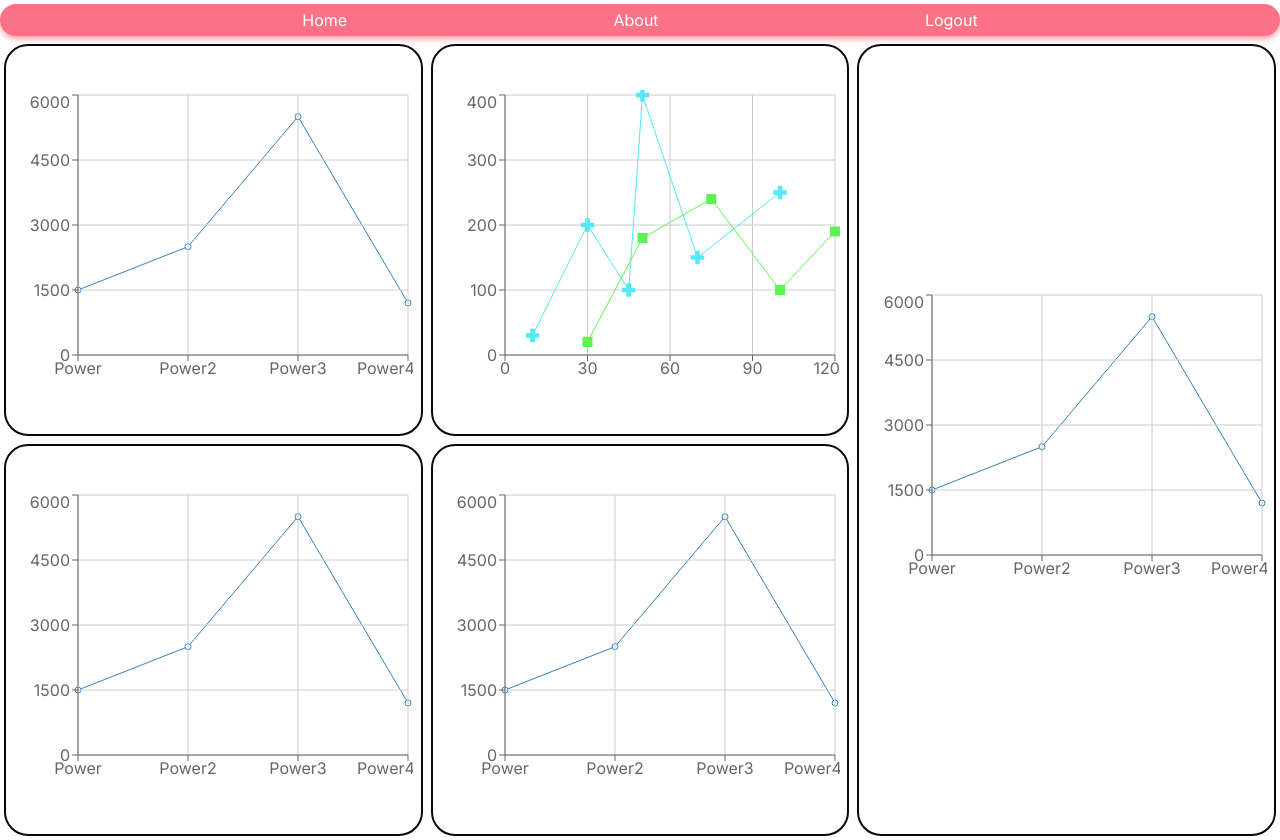
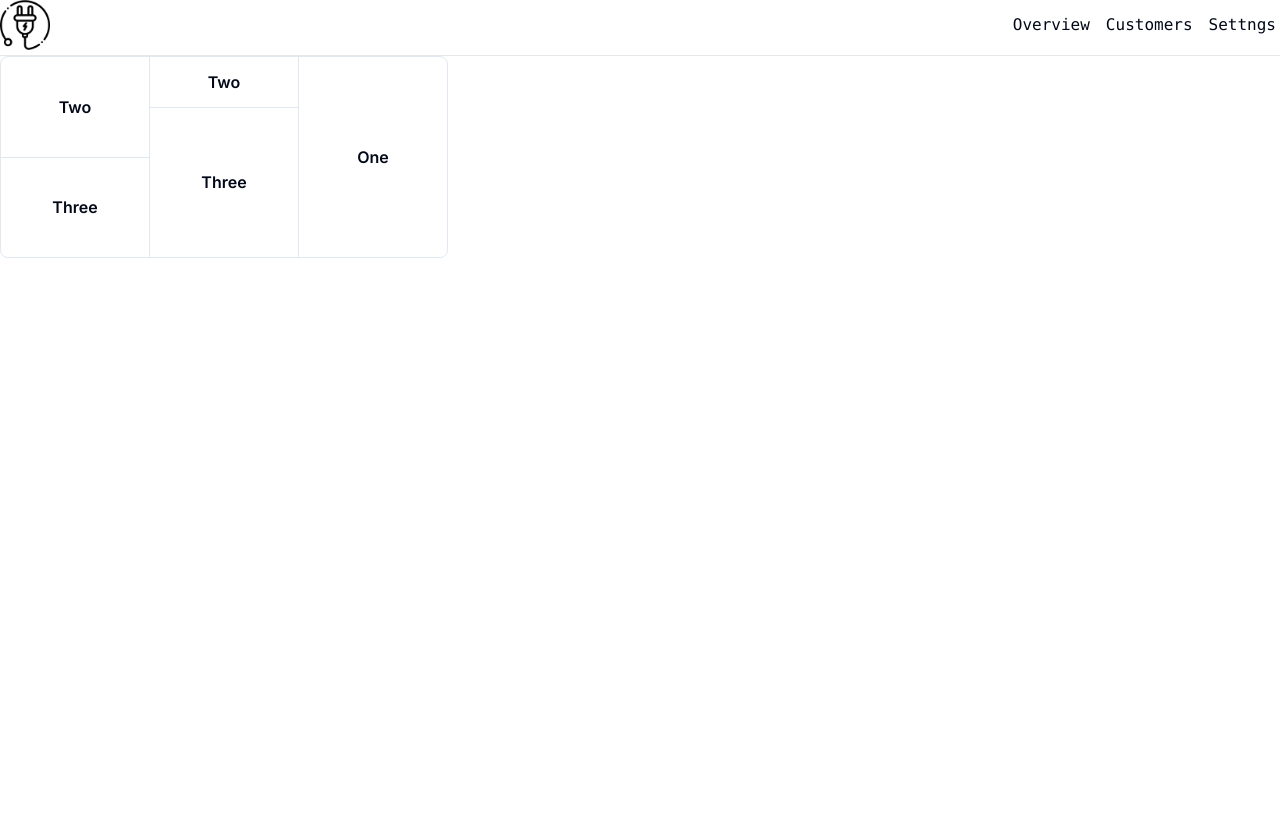
Before and after one commit to Aryan570/soup, a Next.js app: page / in a window 1280 px wide. After the commit the page ends 800 px from the top, so only its background shows below. Built offline with nearby package versions, Linux system fonts and the light colour scheme.

Commit message:
ShadCn_Resizable_test

```diff
--- a/package.json
+++ b/package.json
@@ -15,6 +15,7 @@
     "next": "14.1.0",
     "react": "^18",
     "react-dom": "^18",
+    "react-resizable-panels": "^2.0.9",
     "recharts": "^2.12.0",
     "tailwind-merge": "^2.2.1",
     "tailwindcss-animate": "^1.0.7"
--- a/src/components/Grid_check.tsx
+++ b/src/components/Grid_check.tsx
@@ -1,28 +1,76 @@
 import React from 'react'
 // Without two lines below , the whole thing will break, DO NOT TOUCH THIS CODE. IF YOU TOUCHED THE CODE, I'LL HAUNT YOU. : )
 import dynamic from 'next/dynamic'
-const Graph_test = dynamic(()=> import('./Graph_test'),{ssr:false})
-const Scatter_type = dynamic(()=> import('./Scatter_type'),{ssr:false})
+const Graph_test = dynamic(() => import('./Graph_test'), { ssr: false })
+const Scatter_type = dynamic(() => import('./Scatter_type'), { ssr: false })
+import {
+  ResizableHandle,
+  ResizablePanel,
+  ResizablePanelGroup,
+} from "@/components/ui/resizable"
 // import Graph_test from './Graph_test'
 const Grid_check = () => {
   return (
-    <div className='grid grid-rows-2 grid-cols-3 min-h-screen max-h-screen'>
-        <div className='col-start-1 flex justify-center items-center row-start-1 row-span-1 col-span-1 border-2 border-zinc-950 overflow-scroll scrollbar-hide rounded-3xl m-1'>
-          <Graph_test/>
+    <ResizablePanelGroup
+      direction="horizontal"
+      className="max-w-md rounded-lg border"
+    >
+      <ResizablePanel defaultSize={33}>
+        <ResizablePanelGroup direction="vertical">
+          <ResizablePanel defaultSize={50}>
+            <div className="flex h-full items-center justify-center p-6">
+              <span className="font-semibold">Two</span>
+            </div>
+          </ResizablePanel>
+          <ResizableHandle />
+          <ResizablePanel defaultSize={50}>
+            <div className="flex h-full items-center justify-center p-6">
+              <span className="font-semibold">Three</span>
+            </div>
+          </ResizablePanel>
+        </ResizablePanelGroup>
+      </ResizablePanel>
+      <ResizableHandle />
+      <ResizablePanel defaultSize={33}>
+        <ResizablePanelGroup direction="vertical">
+          <ResizablePanel defaultSize={25}>
+            <div className="flex h-full items-center justify-center p-6">
+              <span className="font-semibold">Two</span>
+            </div>
+          </ResizablePanel>
+          <ResizableHandle />
+          <ResizablePanel defaultSize={75}>
+            <div className="flex h-full items-center justify-center p-6">
+              <span className="font-semibold">Three</span>
+            </div>
+          </ResizablePanel>
+        </ResizablePanelGroup>
+      </ResizablePanel>
+      <ResizableHandle />
+      <ResizablePanel defaultSize={33}>
+        <div className="flex h-[200px] items-center justify-center p-6">
+          <span className="font-semibold">One</span>
         </div>
-        <div className='col-start-2 flex justify-center items-center row-start-1 row-span-1 col-span-1 border-2 border-zinc-950 overflow-scroll scrollbar-hide rounded-3xl m-1'>
-          <Scatter_type/>
-        </div>
-        <div className='col-start-1 flex justify-center items-center row-start-2 row-span-1 col-span-1 border-2 border-zinc-950 overflow-scroll scrollbar-hide rounded-3xl m-1'>
-          <Graph_test/>
-        </div>
-        <div className='col-start-2 flex justify-center items-center row-start-2 row-span-1 col-span-1 border-2 border-zinc-950 overflow-scroll scrollbar-hide rounded-3xl m-1'>
-          <Graph_test/>
-        </div>
-        <div className='col-start-3 flex justify-center items-center row-start-1 row-span-2 col-span-1 border-2 border-zinc-950 overflow-scroll scrollbar-hide rounded-3xl m-1'>
-          <Graph_test/>
-        </div>
-    </div>
+      </ResizablePanel>
+    </ResizablePanelGroup>
+    //ResizableHandle goes where you want to control
+    // <div className='grid grid-rows-2 grid-cols-3 min-h-screen max-h-screen'>
+    //     <div className='col-start-1 flex justify-center items-center row-start-1 row-span-1 col-span-1 border-2 border-zinc-950 overflow-scroll scrollbar-hide rounded-3xl m-1'>
+    //       <Graph_test/>
+    //     </div>
+    //     <div className='col-start-2 flex justify-center items-center row-start-1 row-span-1 col-span-1 border-2 border-zinc-950 overflow-scroll scrollbar-hide rounded-3xl m-1'>
+    //       <Scatter_type/>
+    //     </div>
+    //     <div className='col-start-1 flex justify-center items-center row-start-2 row-span-1 col-span-1 border-2 border-zinc-950 overflow-scroll scrollbar-hide rounded-3xl m-1'>
+    //       <Graph_test/>
+    //     </div>
+    //     <div className='col-start-2 flex justify-center items-center row-start-2 row-span-1 col-span-1 border-2 border-zinc-950 overflow-scroll scrollbar-hide rounded-3xl m-1'>
+    //       <Graph_test/>
+    //     </div>
+    //     <div className='col-start-3 flex justify-center items-center row-start-1 row-span-2 col-span-1 border-2 border-zinc-950 overflow-scroll scrollbar-hide rounded-3xl m-1'>
+    //       <Graph_test/>
+    //     </div>
+    // </div>
   )
 }
 
--- a/src/components/Navbar.tsx
+++ b/src/components/Navbar.tsx
@@ -1,14 +1,18 @@
 import React from 'react'
-
+import Image from 'next/image'
+import Link from 'next/link'
 const Navbar = () => {
   return (
-    <div className='container shadow-md shadow-rose-300 rounded-full bg-rose-400 my-1'>
-      <div className='flex flex-row p-1 justify-evenly text-white'>
-        <div>Home</div>
-        <div>About</div>
-        <div>Logout</div>
-      </div>
-    </div>
+    <nav className='sticky h-14 inset-x-0 top-0 z-30 w-full border-b border-gray-200 bg-white/75 backdrop-blur-sm transition-all'>
+     <div className='flex justify-between'>
+        <Image src="/plug.png" width={50} height={50} alt='Soup.' />
+        <div className='flex items-center space-x-2 font-mono font-extralight'>
+          <Link className='hover:bg-gray-200 rounded-lg p-1'  href={'/'}>Overview</Link>
+          <Link className='hover:bg-gray-200 rounded-lg p-1' href={'/'}>Customers</Link>
+          <Link className='hover:bg-gray-200 rounded-lg p-1' href={'/'}>Settngs</Link>
+        </div>
+     </div>
+    </nav>
   )
 }
 
--- /dev/null
+++ b/src/components/ui/resizable.tsx
@@ -0,0 +1,45 @@
+"use client"
+
+import { DragHandleDots2Icon } from "@radix-ui/react-icons"
+import * as ResizablePrimitive from "react-resizable-panels"
+
+import { cn } from "@/lib/utils"
+
+const ResizablePanelGroup = ({
+  className,
+  ...props
+}: React.ComponentProps<typeof ResizablePrimitive.PanelGroup>) => (
+  <ResizablePrimitive.PanelGroup
+    className={cn(
+      "flex h-full w-full data-[panel-group-direction=vertical]:flex-col",
+      className
+    )}
+    {...props}
+  />
+)
+
+const ResizablePanel = ResizablePrimitive.Panel
+
+const ResizableHandle = ({
+  withHandle,
+  className,
+  ...props
+}: React.ComponentProps<typeof ResizablePrimitive.PanelResizeHandle> & {
+  withHandle?: boolean
+}) => (
+  <ResizablePrimitive.PanelResizeHandle
+    className={cn(
+      "relative flex w-px items-center justify-center bg-border after:absolute after:inset-y-0 after:left-1/2 after:w-1 after:-translate-x-1/2 focus-visible:outline-none focus-visible:ring-1 focus-visible:ring-ring focus-visible:ring-offset-1 data-[panel-group-direction=vertical]:h-px data-[panel-group-direction=vertical]:w-full data-[panel-group-direction=vertical]:after:left-0 data-[panel-group-direction=vertical]:after:h-1 data-[panel-group-direction=vertical]:after:w-full data-[panel-group-direction=vertical]:after:-translate-y-1/2 data-[panel-group-direction=vertical]:after:translate-x-0 [&[data-panel-group-direction=vertical]>div]:rotate-90",
+      className
+    )}
+    {...props}
+  >
+    {withHandle && (
+      <div className="z-10 flex h-4 w-3 items-center justify-center rounded-sm border bg-border">
+        <DragHandleDots2Icon className="h-2.5 w-2.5" />
+      </div>
+    )}
+  </ResizablePrimitive.PanelResizeHandle>
+)
+
+export { ResizablePanelGroup, ResizablePanel, ResizableHandle }
```
Also changed, not shown: public/plug.png (added), 1 other file (tests, documents, lock files or other folders).
